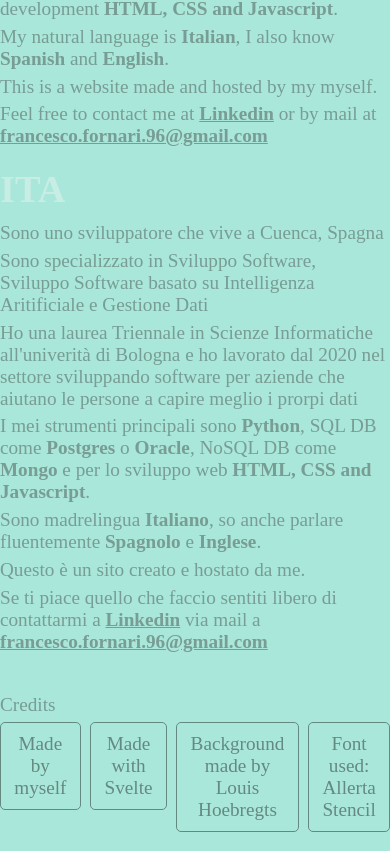
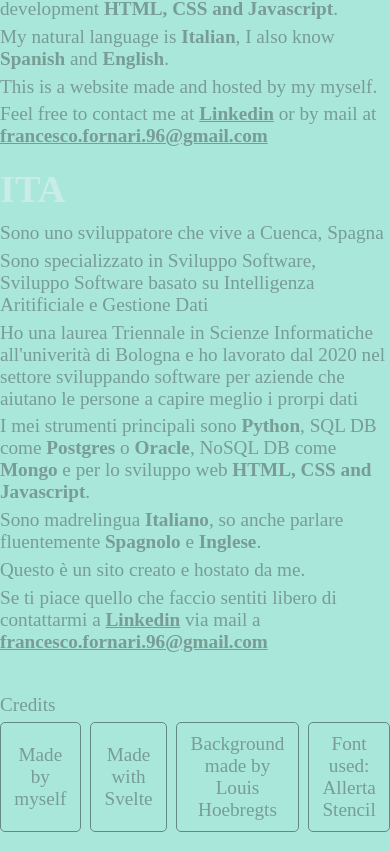
Before and after one commit to forno96/portfolio, a SvelteKit app in the folder my-portfolio/: page / in a window 390 px wide. Shown: the part 970-1821 px from the top of the page. Built offline with nearby package versions, Linux system fonts and the light colour scheme; no server answers; a web font is replaced by a local one.

Commit message:
FIX: button style have black text in iphone and are all with the same height

```diff
--- a/my-portfolio/src/routes/+page.svelte
+++ b/my-portfolio/src/routes/+page.svelte
@@ -222,6 +222,7 @@
     a {
         color: #323232;
         font-weight: bold;
+        -webkit-text-fill-color: #323232;
     }
 
     .lang {
@@ -241,6 +242,7 @@
         border: black solid 1px;
         border-radius: 5px;
         padding: 10px;
+        height: 100%;
     }
 
     button {
```
